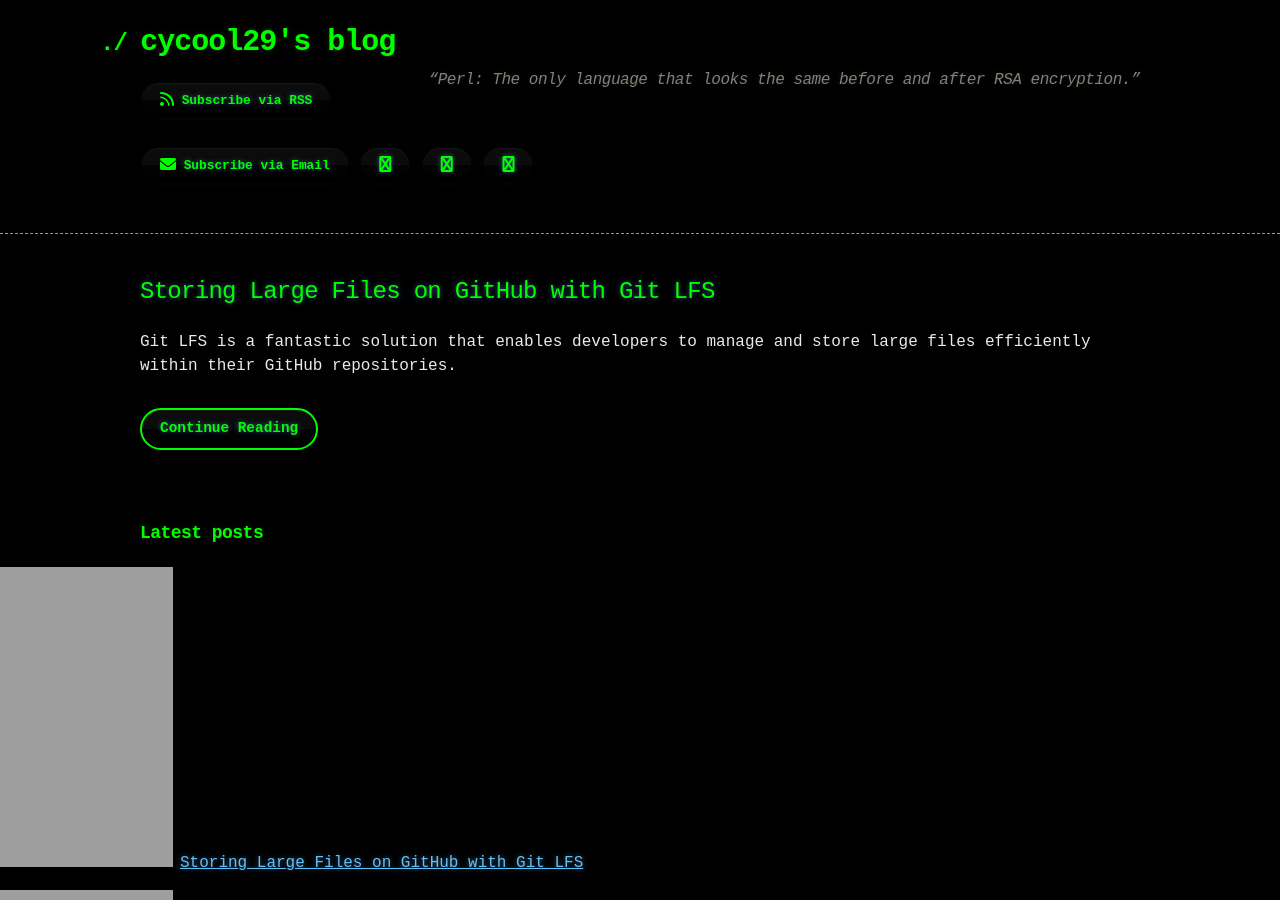
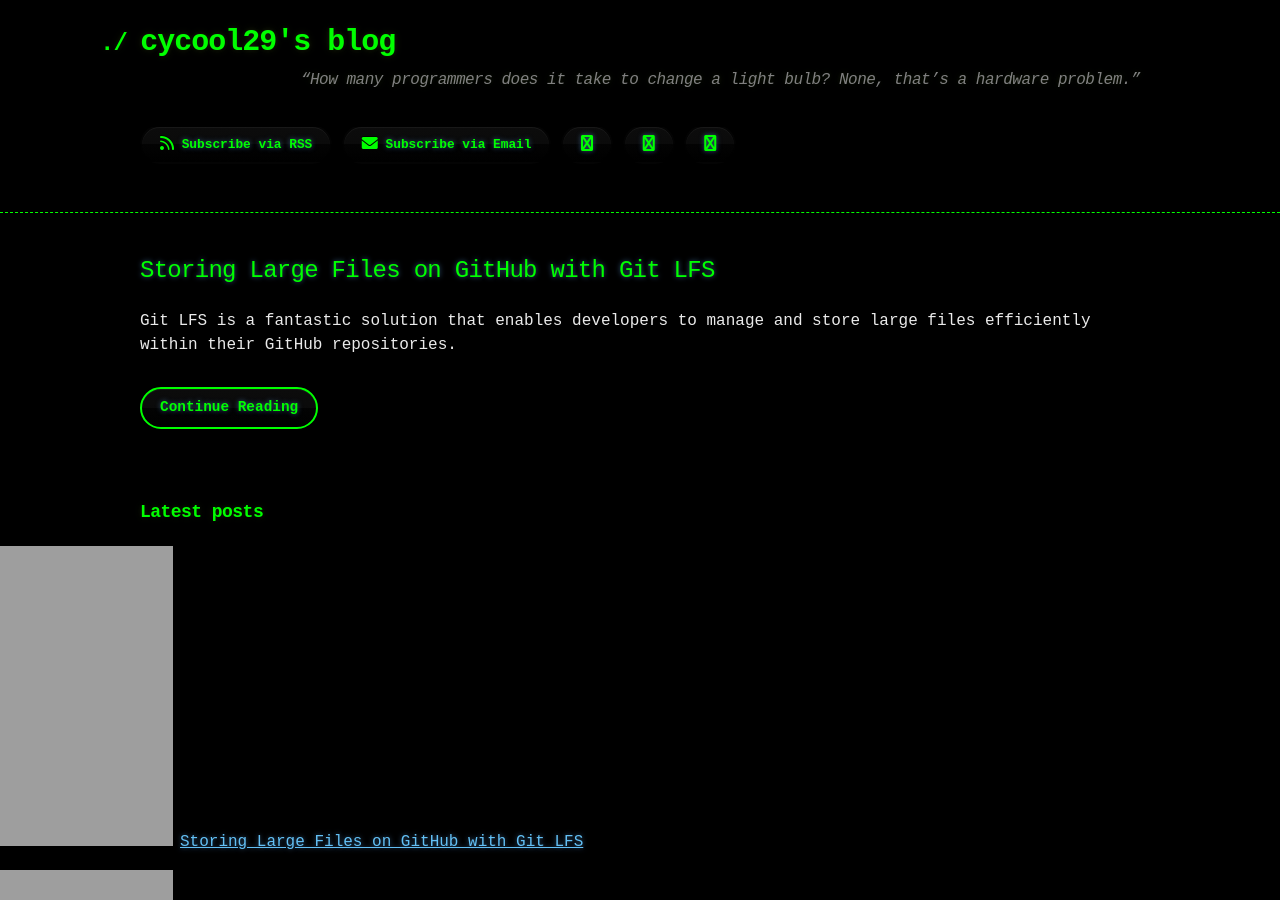
Before and after one commit to cycool29/cycool29.github.io, a Jekyll site: the page built from index.md, in a window 1280 px wide and 900 px high. Built offline with Jekyll 4.4.1, drawn with Linux system fonts in a browser that asks for light colours; a style sheet for code colours, icons or effects is not loaded.

Commit message:
Update quotes

```diff
--- a/_config.yml
+++ b/_config.yml
@@ -1,5 +1,5 @@
 title: cycool29's blog
-description: "“Perl: The only language that looks the same before and after RSA encryption.” "
+description: "“How many programmers does it take to change a light bulb? None, that’s a hardware problem.” "
 bio: A high school student. Intermediate in Python, Git, Bash. Learning JavaScript. He/Him. "
 author: cycool29
 url: https://cycool29.github.io
```
